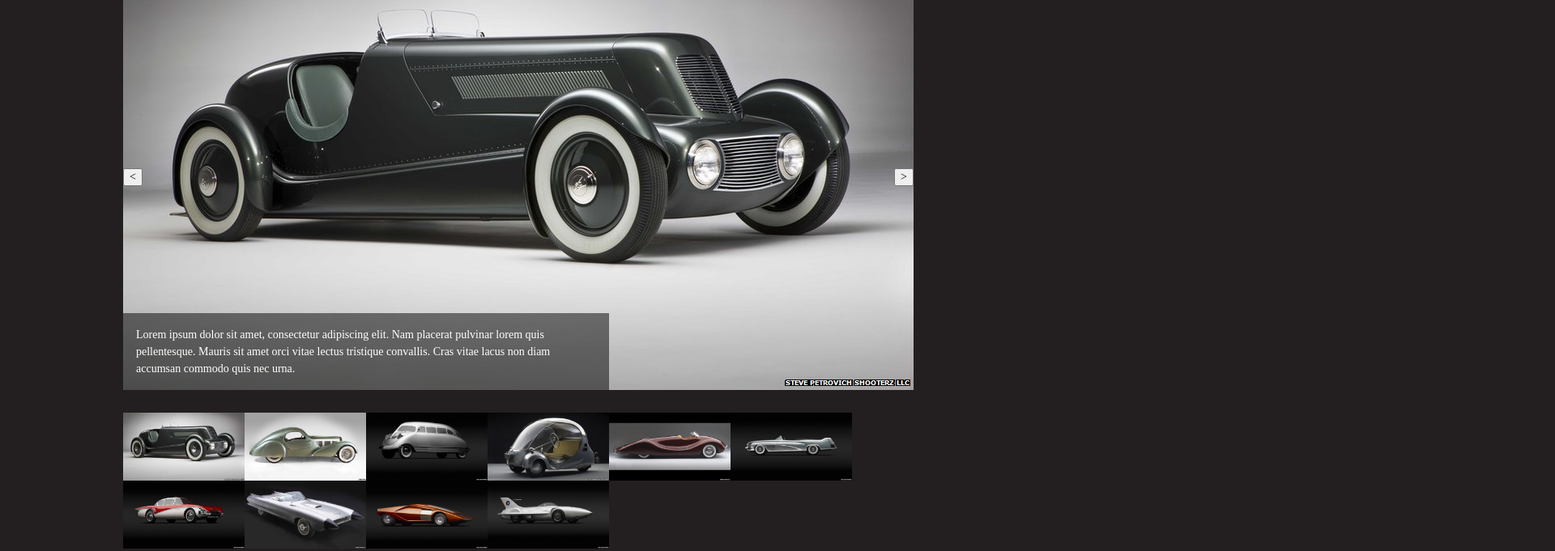
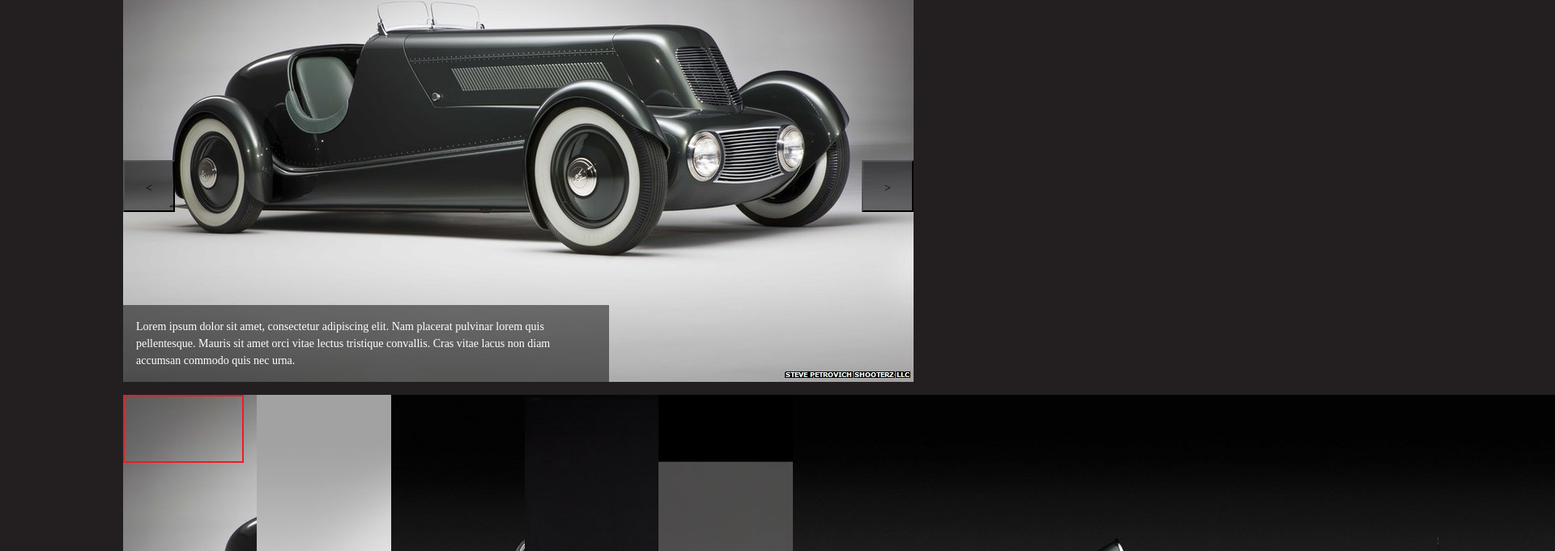
Before and after one commit to simonsinclair/in-pictures, a website: page public/index.html in a window 1280 px wide. Shown: the part 481-1162 px from the top of the page at 81% size, 1920 px wide, since content can reach past the window. Drawn offline with nearby package versions, Linux system fonts and the light colour scheme; files that its build step writes are made by us from their sources.

Commit message:
Style gallery__thumbs

```diff
--- a/public/index.html
+++ b/public/index.html
@@ -53,19 +53,21 @@
 				<button class="gallery__next">></button>
 			</div>
 
-			<div class="gallery__thumbnails">
+			<div class="gallery__thumbs">
 				<ul class="nav">
-					<li><img src="img/gallery/1.jpg" alt="" width="150" height="84" ></li>
-					<li><img src="img/gallery/2.jpg" alt="" width="150" height="84" ></li>
-					<li><img src="img/gallery/3.jpg" alt="" width="150" height="84" ></li>
-					<li><img src="img/gallery/4.jpg" alt="" width="150" height="84" ></li>
-					<li><img src="img/gallery/5.jpg" alt="" width="150" height="84" ></li>
-					<li><img src="img/gallery/6.jpg" alt="" width="150" height="84" ></li>
-					<li><img src="img/gallery/7.jpg" alt="" width="150" height="84" ></li>
-					<li><img src="img/gallery/8.jpg" alt="" width="150" height="84" ></li>
-					<li><img src="img/gallery/9.jpg" alt="" width="150" height="84" ></li>
-					<li><img src="img/gallery/10.jpg" alt="" width="150" height="84" ></li>
+					<li><img src="img/gallery/1.jpg" alt="" ></li>
+					<li><img src="img/gallery/2.jpg" alt="" ></li>
+					<li><img src="img/gallery/3.jpg" alt="" ></li>
+					<li><img src="img/gallery/4.jpg" alt="" ></li>
+					<li><img src="img/gallery/5.jpg" alt="" ></li>
+					<li><img src="img/gallery/6.jpg" alt="" ></li>
+					<li><img src="img/gallery/7.jpg" alt="" ></li>
+					<li><img src="img/gallery/8.jpg" alt="" ></li>
+					<li><img src="img/gallery/9.jpg" alt="" ></li>
+					<li><img src="img/gallery/10.jpg" alt="" ></li>
 				</ul>
+
+				<div class="active-thumb"></div>
 			</div>
 		</div><!-- /.gallery -->
 
--- a/sass/_gallery.scss
+++ b/sass/_gallery.scss
@@ -1,4 +1,6 @@
 // _gallery.scss
+$active-thumb-bd: #ED1C24;
+
 .gallery {
 
 	img {
@@ -7,19 +9,20 @@
 }
 	.gallery__toolbar {
 		@extend .clearfix;
+		margin-bottom: 16px;
 	}
 		.gallery__image-of {
 			float: left;
-			margin-left: 16px;
+			margin: 0 8px 0;
+			padding: 8px;
 		}
 		.gallery__tools {
 			float: right;
-			margin-right: 16px;
+			margin: 0 8px 0;
 
 			li {
+				cursor: pointer;
 				margin-left: 48px;
-			}
-			a {
 				padding: 8px;
 			}
 		}
@@ -31,18 +34,30 @@
 		overflow: hidden;
 		position: relative;
 	}
-		.gallery__images {}
+		.gallery__images {
+			margin-top: 0;
+			margin-bottom: 0;
+		}
 		.gallery__caption {
 			background-color: rgba(0,0,0,0.5);
+			margin: 0;
 			padding: 16px;
 			position: absolute;
 				bottom: 0; left: 0;
 			width: 600px;
+			z-index: 10;
 		}
 		.gallery__next,
 		.gallery__previous {
+			background-color: rgba(0,0,0,0.5);
+			height: 64px;
+			line-height: 64px;
 			position: absolute;
 				top: 50%;
+			transform: transformY(-50%);
+			text-align: center;
+			width: 64px;
+			z-index: 10;
 		}
 		.gallery__next {
 			right: 0;
@@ -51,4 +66,26 @@
 			left: 0;
 		}
 
-	.gallery__thumbnails {}
+	.gallery__thumbs {
+		margin-left: -16px;
+		position: relative;
+
+		ul {
+			margin-top: 0;
+			margin-bottom: 0;
+		}
+		li {
+			cursor: pointer;
+			margin-top: 16px;
+			margin-left: 16px;
+			width: ( (976px - (16 * 5) ) / 6 );
+		}
+	}
+		.active-thumb {
+			border: 2px solid $active-thumb-bd;
+			height: 83.984px;
+			position: absolute;
+				top: 16px; left: 16px;
+			width: ( (976px - (16 * 5) ) / 6 );
+			z-index: 10;
+		}
```
